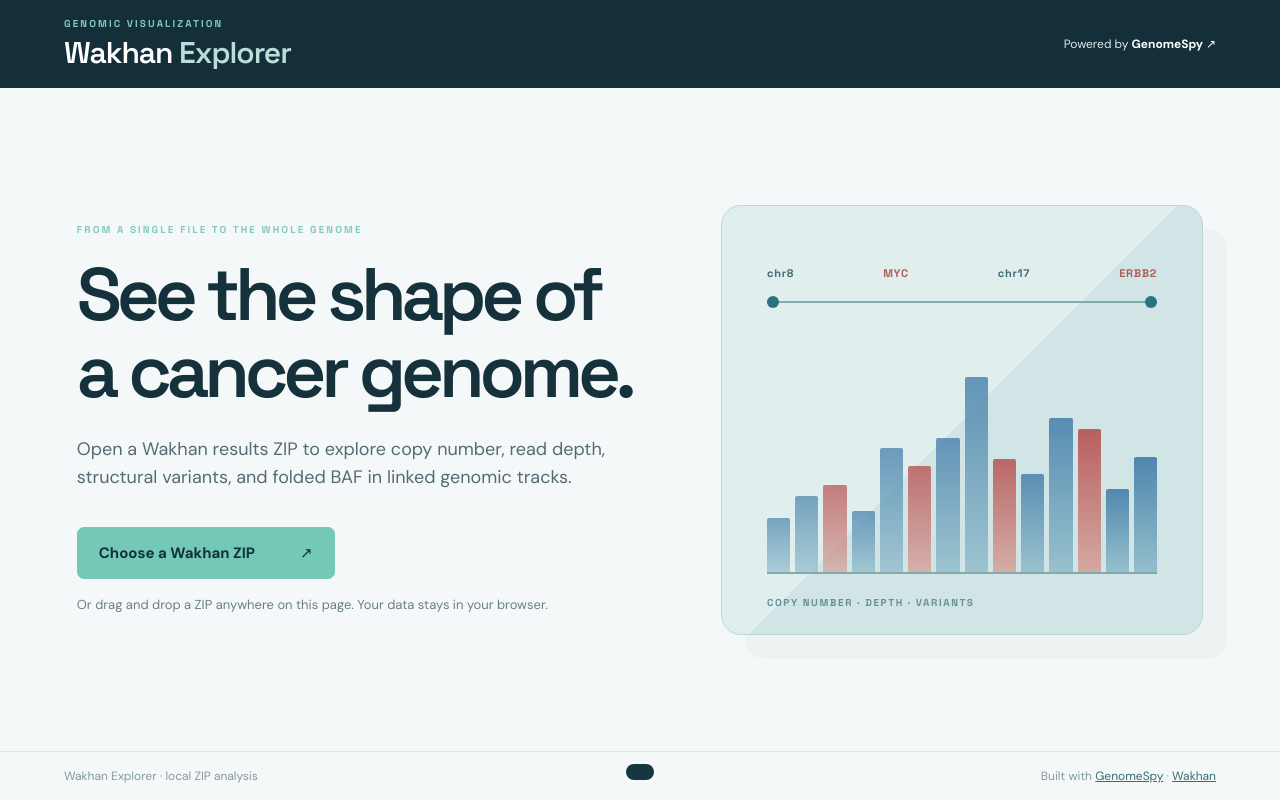
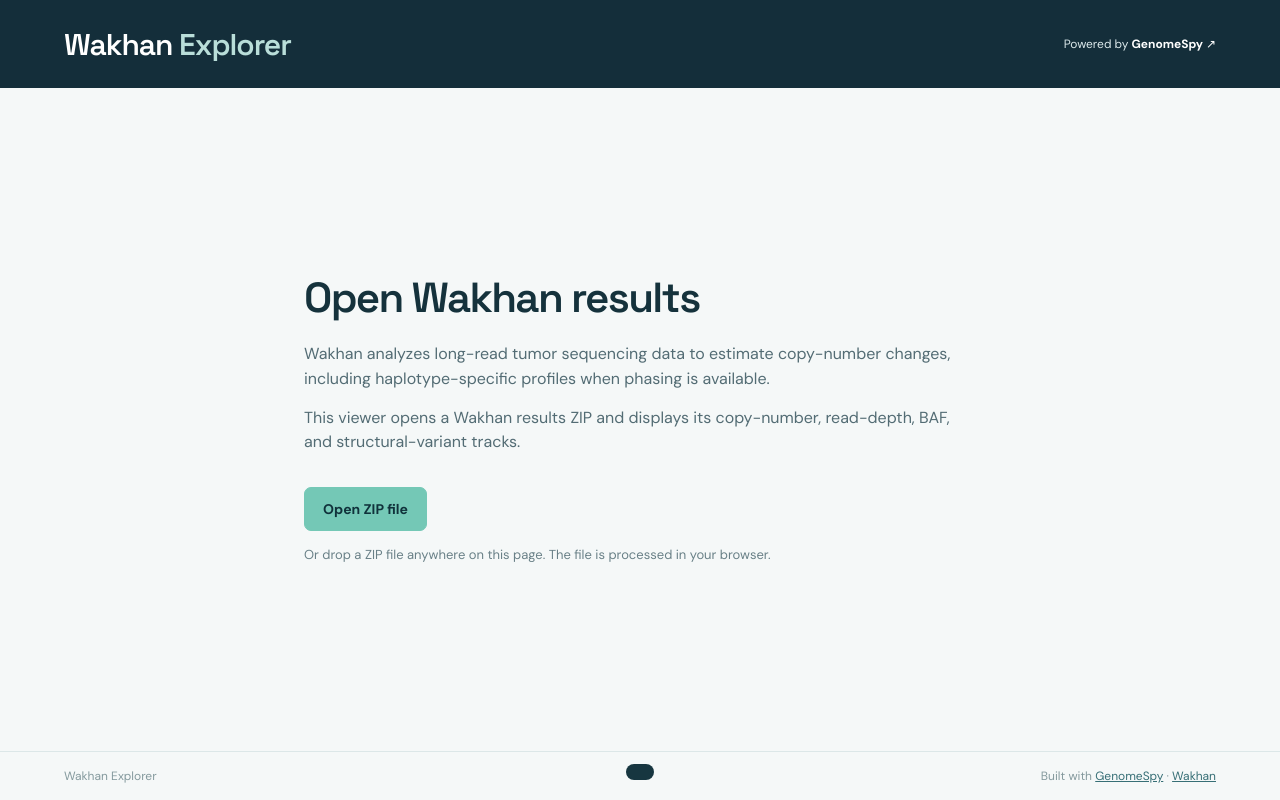
Before and after one commit to genome-spy/wakhan-viewer, a website built with Vite: page index.html in a window 1280 px wide. Built offline with nearby package versions, Linux system fonts and the light colour scheme.

Commit message:
refactor: simplify welcome screen and explain Wakhan

```diff
--- a/src/app.ts
+++ b/src/app.ts
@@ -279,7 +279,6 @@
       />
       <header class="masthead">
         <div class="brand">
-          <div class="eyebrow">GENOMIC VISUALIZATION</div>
           <h1>Wakhan <em>Explorer</em></h1>
         </div>
         <div class="top-actions">
@@ -395,41 +394,32 @@
               </main>`
             : html` <main class="welcome">
                 <div class="welcome-copy">
-                  <div class="eyebrow">
-                    FROM A SINGLE FILE TO THE WHOLE GENOME
-                  </div>
-                  <h2>See the shape of a cancer genome.</h2>
+                  <h2>Open Wakhan results</h2>
                   <p>
-                    Open a Wakhan results ZIP to explore copy number, read
-                    depth, structural variants, and folded BAF in linked genomic
-                    tracks.
+                    Wakhan analyzes long-read tumor sequencing data to estimate
+                    copy-number changes, including haplotype-specific profiles
+                    when phasing is available.
+                  </p>
+                  <p>
+                    This viewer opens a Wakhan results ZIP and displays its
+                    copy-number, read-depth, BAF, and structural-variant tracks.
                   </p>
                   <button
                     class="primary large"
                     @click=${this.openPicker}
                     ?disabled=${this.busy}
                   >
-                    Choose a Wakhan ZIP <span>↗</span>
+                    Open ZIP file
                   </button>
                   <p class="hint">
-                    Or drag and drop a ZIP anywhere on this page. Your data
-                    stays in your browser.
+                    Or drop a ZIP file anywhere on this page. The file is
+                    processed in your browser.
                   </p>
-                </div>
-                <div class="welcome-art" aria-hidden="true">
-                  <div class="chrom-line"></div>
-                  <div class="art-label">
-                    chr8 <span>MYC</span> chr17 <span>ERBB2</span>
-                  </div>
-                  <div class="art-bars">
-                    ${[25, 35, 40, 28, 57, 49, 62, 90, 52, 45, 71, 66, 38, 53].map((n, i) => html`<i style="height:${n}%;--i:${i}"></i>`)}
-                  </div>
-                  <div class="art-caption">COPY NUMBER · DEPTH · VARIANTS</div>
                 </div>
               </main>`
         }
       <footer class="footer">
-        <span>Wakhan Explorer · local ZIP analysis</span
+        <span>Wakhan Explorer</span
         ><span
           >Built with <a href="https://genomespy.app/">GenomeSpy</a> ·
           <a href="https://github.com/KolmogorovLab/Wakhan">Wakhan</a></span
--- a/src/styles.css
+++ b/src/styles.css
@@ -48,16 +48,8 @@
   padding: 0 clamp(24px, 5vw, 80px);
   gap: 24px;
 }
-.brand .eyebrow,
-.eyebrow {
-  font:
-    700 10px "Space Grotesk",
-    sans-serif;
-  letter-spacing: 0.21em;
-  color: #82c9c4;
-}
 .brand h1 {
-  margin: 3px 0 0;
+  margin: 0;
   font:
     600 clamp(22px, 2.6vw, 30px) "Space Grotesk",
     sans-serif;
@@ -121,127 +113,37 @@
   border-color: #9bdecc;
 }
 .welcome {
-  width: min(1320px, 100%);
+  width: min(720px, 100%);
   margin: auto;
   min-height: calc(100vh - 142px);
-  display: grid;
-  grid-template-columns: minmax(0, 1fr) minmax(300px, 0.85fr);
+  display: flex;
   align-items: center;
-  gap: 6vw;
-  padding: 50px clamp(24px, 6vw, 88px);
+  padding: 50px 24px;
 }
 .welcome-copy h2 {
-  max-width: 650px;
   font:
-    600 clamp(46px, 5.8vw, 78px)/1.04 "Space Grotesk",
+    600 clamp(30px, 4vw, 42px)/1.15 "Space Grotesk",
     sans-serif;
-  letter-spacing: -0.07em;
-  margin: 20px 0 24px;
+  letter-spacing: -0.04em;
+  margin: 0 0 20px;
   color: #15323c;
 }
 .welcome-copy > p {
-  max-width: 530px;
-  font-size: 18px;
-  line-height: 1.6;
+  max-width: 650px;
+  font-size: 16px;
+  line-height: 1.55;
   color: #536c74;
-  margin: 0 0 35px;
+  margin: 0 0 14px;
 }
 .welcome-copy .large {
-  padding: 15px 21px;
-  font-size: 15px;
-  display: flex;
-  gap: 45px;
-  justify-content: space-between;
-  min-width: 245px;
+  padding: 12px 18px;
+  font-size: 14px;
+  margin-top: 18px;
 }
 .welcome-copy .hint {
   font-size: 13px;
-  margin: 16px 0 0;
+  margin: 14px 0 0;
   color: #698087;
-}
-.welcome-art {
-  position: relative;
-  height: min(36vw, 430px);
-  min-height: 300px;
-  background: #e0eeee;
-  border: 1px solid #bdd6d7;
-  border-radius: 20px;
-  box-shadow: 24px 24px 0 #edf3f3;
-  overflow: hidden;
-  padding: 60px 45px;
-}
-.welcome-art:before {
-  content: "";
-  position: absolute;
-  inset: 0;
-  background: linear-gradient(
-    135deg,
-    transparent 50%,
-    rgba(41, 115, 123, 0.08) 50.2%
-  );
-  pointer-events: none;
-}
-.chrom-line {
-  height: 2px;
-  background: #7caeaf;
-  position: absolute;
-  top: 95px;
-  left: 45px;
-  right: 45px;
-}
-.chrom-line:before,
-.chrom-line:after {
-  content: "";
-  position: absolute;
-  top: -5px;
-  width: 12px;
-  height: 12px;
-  background: #2a727e;
-  border-radius: 50%;
-}
-.chrom-line:after {
-  right: 0;
-}
-.art-label {
-  position: relative;
-  display: flex;
-  justify-content: space-between;
-  color: #3e6972;
-  font:
-    700 11px "Space Grotesk",
-    sans-serif;
-  letter-spacing: 0.07em;
-}
-.art-label span {
-  color: #ae5d57;
-}
-.art-bars {
-  position: absolute;
-  inset: 150px 45px 60px;
-  display: flex;
-  align-items: end;
-  gap: 5px;
-  border-bottom: 2px solid #84aaab;
-}
-.art-bars i {
-  display: block;
-  flex: 1;
-  background: linear-gradient(#3976a5, #89b8c8);
-  border-radius: 2px 2px 0 0;
-  opacity: calc(0.62 + var(--i) * 0.018);
-}
-.art-bars i:nth-child(3n) {
-  background: linear-gradient(#b34141, #d49c93);
-}
-.art-caption {
-  position: absolute;
-  bottom: 25px;
-  left: 45px;
-  color: #639198;
-  font:
-    700 10px "Space Grotesk",
-    sans-serif;
-  letter-spacing: 0.16em;
 }
 .workspace {
   width: min(1600px, 100%);
@@ -413,14 +315,6 @@
   pointer-events: none;
 }
 @media (max-width: 900px) {
-  .welcome {
-    grid-template-columns: 1fr;
-    padding-top: 80px;
-  }
-  .welcome-art {
-    height: 260px;
-    min-height: 260px;
-  }
   .loci {
     margin-left: 0;
   }
@@ -447,15 +341,6 @@
     min-height: calc(100vh - 120px);
     padding: 48px 22px;
   }
-  .welcome-copy h2 {
-    font-size: 46px;
-  }
-  .welcome-copy > p {
-    font-size: 16px;
-  }
-  .welcome-art {
-    display: none;
-  }
   .toolbar {
     padding: 12px;
   }
```
